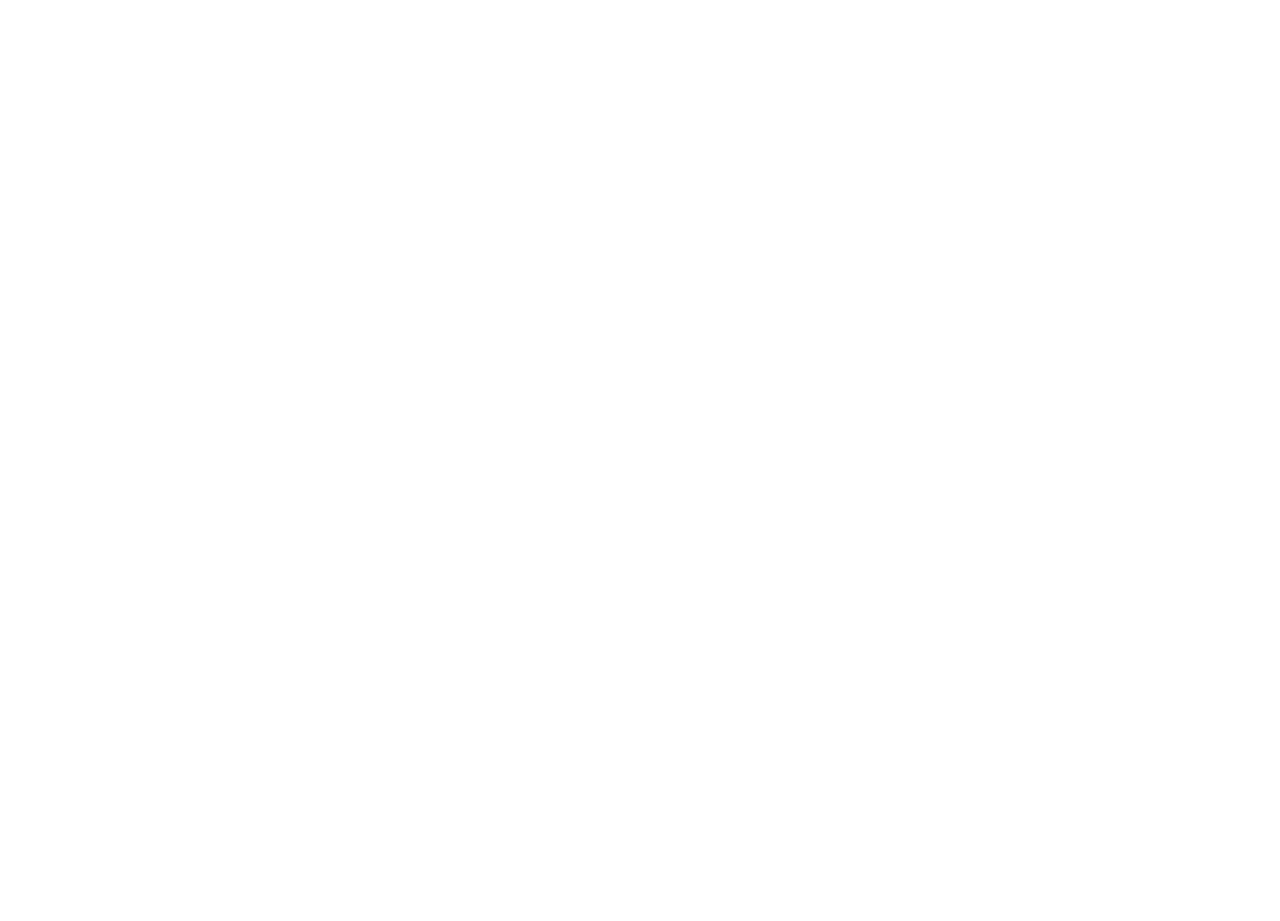
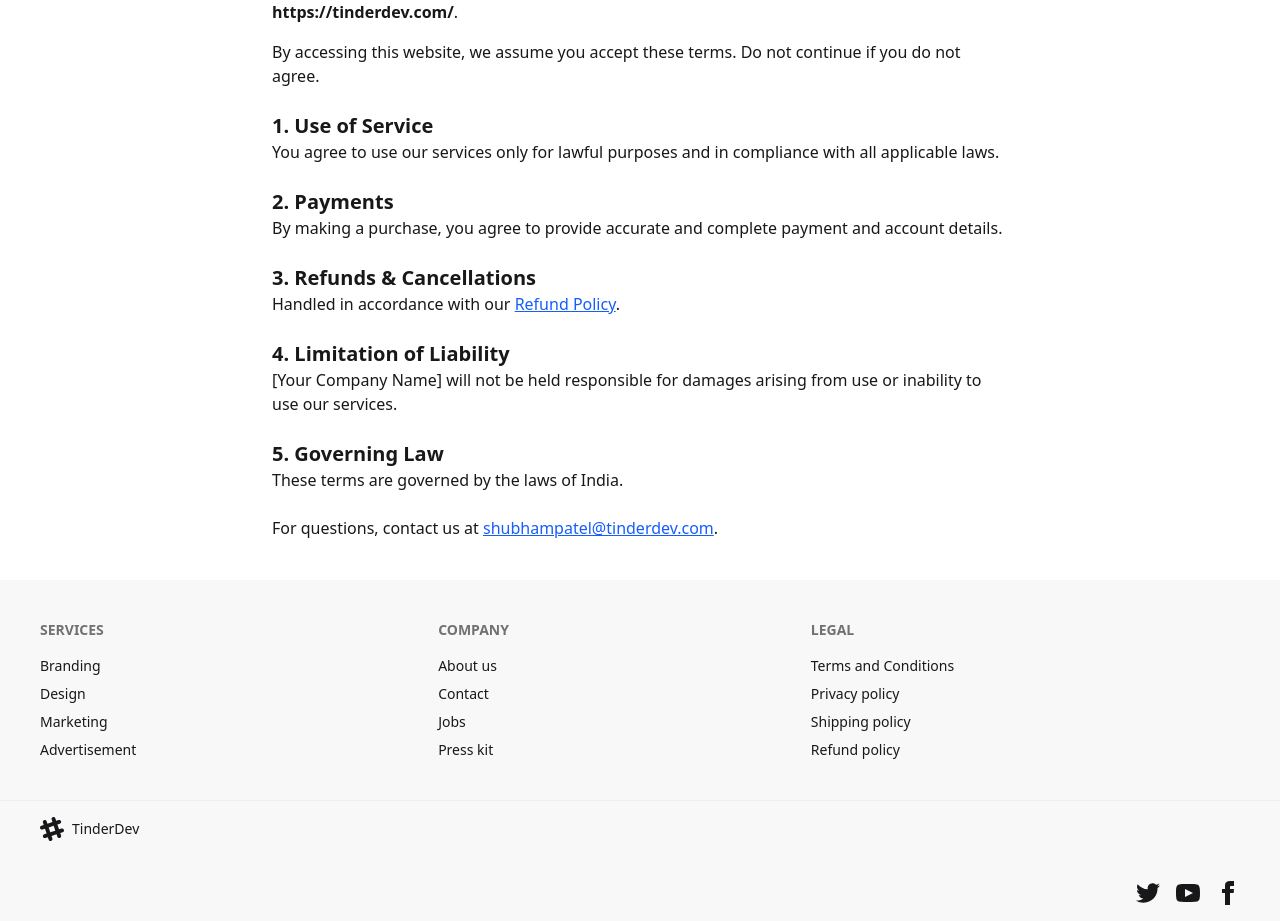
Before and after one commit to shubhamaug02/dev-tinder-ui, a React (Vite) app: page /terms in a window 1280 px wide. Before the commit this address had no page. Shown: the part 228-1149 px from the top of the page. Before the commit the page ends 800 px from the top, so only its background shows below. Built offline with nearby package versions, Linux system fonts and the light colour scheme; no server answers.

Commit message:
Added Terms and Conditions for Payment and other policies

```diff
--- a/src/App.jsx
+++ b/src/App.jsx
@@ -8,6 +8,11 @@
 import Logout from "./components/Logout";
 import Connections from "./components/Connections";
 import Requests from "./components/Requests";
+import TermsAndConditions from "./components/TermsAndConditions";
+import PrivacyPolicy from "./components/PrivacyPolicy";
+import RefundPolicy from "./components/RefundPolicy";
+import ShippingPolicy from "./components/ShippingPolicy";
+import ContactUs from "./components/ContactUs";
 
 function App() {
 
@@ -22,6 +27,12 @@
             <Route path="/logout" element={<Logout />} />
             <Route path="/connections" element={<Connections />}></Route>
             <Route path="/requests" element={<Requests />}></Route>
+            <Route path="/terms" element={<TermsAndConditions />} />
+            <Route path="/privacy" element={<PrivacyPolicy />} />
+            <Route path="/refund" element={<RefundPolicy />} />
+            <Route path="/shipping" element={<ShippingPolicy />} />
+            <Route path="/contact" element={<ContactUs />} />
+            <Route path="/refund" element={<RefundPolicy />} />
           </Route>
         </Routes>
       </BrowserRouter>
--- /dev/null
+++ b/src/components/ContactUs.jsx
@@ -0,0 +1,14 @@
+export default function ContactUs() {
+    return (
+        <div className="max-w-3xl mx-auto py-10 px-4">
+            <h1 className="text-3xl font-bold mb-6">Contact Us</h1>
+            <p>If you have any questions about our policies, please reach out:</p>
+
+            <div className="mt-6 space-y-2">
+                <p><strong>TinderDev</strong></p>
+                <p>Email: <a href="mailto:shubhampatel@tinderdev.com" className="text-blue-600 underline">shubhampatel@tinderdev.com</a></p>
+                <p>Address: New Ram Nagar, Jabalpur, MP, 482001</p>
+            </div>
+        </div>
+    );
+}
--- a/src/components/Footer.jsx
+++ b/src/components/Footer.jsx
@@ -1,13 +1,37 @@
 import React from 'react'
+import { Link } from 'react-router-dom';
 
 const Footer = () => {
   return (
     <div>
-        <footer className="footer sm:footer-horizontal text-neutral-content items-center p-4 fixed bottom-0 bg-base-300">
+      <footer className="footer sm:footer-horizontal bg-base-200 text-base-content p-10">
+        <nav>
+          <h6 className="footer-title">Services</h6>
+          <a className="link link-hover">Branding</a>
+          <a className="link link-hover">Design</a>
+          <a className="link link-hover">Marketing</a>
+          <a className="link link-hover">Advertisement</a>
+        </nav>
+        <nav>
+          <h6 className="footer-title">Company</h6>
+          <a className="link link-hover">About us</a>
+          <Link to="/contact" className="link link-hover">Contact</Link>
+          <a className="link link-hover">Jobs</a>
+          <a className="link link-hover">Press kit</a>
+        </nav>
+        <nav>
+          <h6 className="footer-title">Legal</h6>
+          <Link to="/terms" className="link link-hover">Terms and Conditions</Link>
+          <Link to="/privacy" className="link link-hover">Privacy policy</Link>
+          <Link to="/shipping" className="link link-hover">Shipping policy</Link>
+          <Link to="/refund" className="link link-hover">Refund policy</Link>
+        </nav>
+      </footer>
+      <footer className="footer bg-base-200 text-base-content border-base-300 border-t px-10 py-4">
         <aside className="grid-flow-col items-center">
           <svg
-      width="36"
-      height="36"
+            width="24"
+            height="24"
             viewBox="0 0 24 24"
             xmlns="http://www.w3.org/2000/svg"
             fillRule="evenodd"
@@ -16,9 +40,12 @@
             <path
               d="M22.672 15.226l-2.432.811.841 2.515c.33 1.019-.209 2.127-1.23 2.456-1.15.325-2.148-.321-2.463-1.226l-.84-2.518-5.013 1.677.84 2.517c.391 1.203-.434 2.542-1.831 2.542-.88 0-1.601-.564-1.86-1.314l-.842-2.516-2.431.809c-1.135.328-2.145-.317-2.463-1.229-.329-1.018.211-2.127 1.231-2.456l2.432-.809-1.621-4.823-2.432.808c-1.355.384-2.558-.59-2.558-1.839 0-.817.509-1.582 1.327-1.846l2.433-.809-.842-2.515c-.33-1.02.211-2.129 1.232-2.458 1.02-.329 2.13.209 2.461 1.229l.842 2.515 5.011-1.677-.839-2.517c-.403-1.238.484-2.553 1.843-2.553.819 0 1.585.509 1.85 1.326l.841 2.517 2.431-.81c1.02-.33 2.131.211 2.461 1.229.332 1.018-.21 2.126-1.23 2.456l-2.433.809 1.622 4.823 2.433-.809c1.242-.401 2.557.484 2.557 1.838 0 .819-.51 1.583-1.328 1.847m-8.992-6.428l-5.01 1.675 1.619 4.828 5.011-1.674-1.62-4.829z"></path>
           </svg>
-    <p>Copyright © {new Date().getFullYear()} - All right reserved</p>
+          <p>
+            TinderDev
+          </p>
         </aside>
-  <nav className="grid-flow-col gap-4 md:place-self-center md:justify-self-end">
+        <nav className="md:place-self-center md:justify-self-end">
+          <div className="grid grid-flow-col gap-4">
             <a>
               <svg
                 xmlns="http://www.w3.org/2000/svg"
@@ -52,6 +79,7 @@
                   d="M9 8h-3v4h3v12h5v-12h3.642l.358-4h-4v-1.667c0-.955.192-1.333 1.115-1.333h2.885v-5h-3.808c-3.596 0-5.192 1.583-5.192 4.615v3.385z"></path>
               </svg>
             </a>
+          </div>
         </nav>
       </footer>
     </div>
--- /dev/null
+++ b/src/components/PrivacyPolicy.jsx
@@ -0,0 +1,33 @@
+export default function PrivacyPolicy() {
+    return (
+        <div className="max-w-3xl mx-auto py-10 px-4">
+            <h1 className="text-3xl font-bold mb-6">Privacy Policy</h1>
+            <p>
+                At <strong>TinderDev</strong>, accessible from <strong>https://tinderdev.com/</strong>, we value your privacy.
+            </p>
+
+            <h2 className="text-xl font-semibold mt-6">1. Information We Collect</h2>
+            <p>Name, email, contact details, payment information, cookies, etc.</p>
+
+            <h2 className="text-xl font-semibold mt-6">2. How We Use Your Information</h2>
+            <ul className="list-disc list-inside space-y-2">
+                <li>Process transactions</li>
+                <li>Communicate about orders</li>
+                <li>Improve services</li>
+                <li>Comply with legal obligations</li>
+            </ul>
+
+            <h2 className="text-xl font-semibold mt-6">3. Sharing of Information</h2>
+            <p>We only share data with trusted third parties (e.g., payment processors, shipping partners).</p>
+
+            <h2 className="text-xl font-semibold mt-6">4. Security</h2>
+            <p>We use industry-standard measures to protect your data.</p>
+
+            <h2 className="text-xl font-semibold mt-6">5. Your Rights</h2>
+            <p>
+                You may request access, correction, or deletion of your data by contacting{" "}
+                <a href="mailto:shubhampatel@tinderdev.com" className="text-blue-600 underline">shubhampatel@tinderdev.com</a>.
+            </p>
+        </div>
+    );
+}
--- /dev/null
+++ b/src/components/RefundPolicy.jsx
@@ -0,0 +1,28 @@
+export default function RefundPolicy() {
+    return (
+        <div className="max-w-3xl mx-auto py-10 px-4">
+            <h1 className="text-3xl font-bold mb-6">Refund & Cancellation Policy</h1>
+            <p>At TinderDev, we want you to be satisfied with your purchase.</p>
+
+            <h2 className="text-xl font-semibold mt-6">1. Cancellation</h2>
+            <p>
+                Orders can be canceled within <strong>24 hours</strong> of placement by emailing{" "}
+                <a href="mailto:shubhampatel@tinderdev.com" className="text-blue-600 underline">shubhampatel@tinderdev.com</a>.
+            </p>
+
+            <h2 className="text-xl font-semibold mt-6">2. Refunds</h2>
+            <p>Refunds may be provided if:</p>
+            <ul className="list-disc list-inside space-y-2">
+                <li>Product/service not delivered</li>
+                <li>Product is defective or damaged</li>
+                <li>Duplicate payment made</li>
+            </ul>
+
+            <h2 className="text-xl font-semibold mt-6">3. Non-Refundable Items</h2>
+            <p>Digital goods, subscriptions, or items marked "final sale" are non-refundable.</p>
+
+            <h2 className="text-xl font-semibold mt-6">4. Timeline</h2>
+            <p>Refunds are processed within <strong>7 business days</strong> to your original payment method.</p>
+        </div>
+    );
+}
--- /dev/null
+++ b/src/components/ShippingPolicy.jsx
@@ -0,0 +1,22 @@
+export default function ShippingPolicy() {
+    return (
+        <div className="max-w-3xl mx-auto py-10 px-4">
+            <h1 className="text-3xl font-bold mb-6">Shipping & Delivery Policy</h1>
+
+            <h2 className="text-xl font-semibold mt-6">1. Processing Time</h2>
+            <p>Orders are processed within <strong>7 business days</strong>.</p>
+
+            <h2 className="text-xl font-semibold mt-6">2. Delivery Time</h2>
+            <p>Delivery times vary by location but typically take <strong>7-10 business days</strong>.</p>
+
+            <h2 className="text-xl font-semibold mt-6">3. Shipping Charges</h2>
+            <p>Charges are displayed at checkout.</p>
+
+            <h2 className="text-xl font-semibold mt-6">4. Tracking</h2>
+            <p>You will receive tracking details via email once your order has been dispatched.</p>
+
+            <h2 className="text-xl font-semibold mt-6">5. Delays</h2>
+            <p>We are not responsible for delays caused by courier companies or unforeseen circumstances.</p>
+        </div>
+    );
+}
--- /dev/null
+++ b/src/components/TermsAndConditions.jsx
@@ -0,0 +1,36 @@
+import { Link } from 'react-router-dom';
+
+export default function TermsAndConditions() {
+    return (
+        <div className="max-w-3xl mx-auto py-10 px-4">
+            <h1 className="text-3xl font-bold mb-6">Terms & Conditions</h1>
+            <p>Welcome to <strong>TinderDev</strong>!</p>
+            <p className="mt-4">
+                These Terms and Conditions outline the rules and regulations for the use of{" "}
+                <strong>https://tinderdev.com/</strong>.
+            </p>
+            <p className="mt-4">
+                By accessing this website, we assume you accept these terms. Do not continue if you do not agree.
+            </p>
+
+            <h2 className="text-xl font-semibold mt-6">1. Use of Service</h2>
+            <p>You agree to use our services only for lawful purposes and in compliance with all applicable laws.</p>
+
+            <h2 className="text-xl font-semibold mt-6">2. Payments</h2>
+            <p>By making a purchase, you agree to provide accurate and complete payment and account details.</p>
+
+            <h2 className="text-xl font-semibold mt-6">3. Refunds & Cancellations</h2>
+            <p>
+                Handled in accordance with our <Link to="/refund" className="text-blue-600 underline">Refund Policy</Link>.
+            </p>
+
+            <h2 className="text-xl font-semibold mt-6">4. Limitation of Liability</h2>
+            <p>[Your Company Name] will not be held responsible for damages arising from use or inability to use our services.</p>
+
+            <h2 className="text-xl font-semibold mt-6">5. Governing Law</h2>
+            <p>These terms are governed by the laws of India.</p>
+
+            <p className="mt-6">For questions, contact us at <a href="mailto:" className="text-blue-600 underline">shubhampatel@tinderdev.com</a>.</p>
+        </div>
+    );
+}
```
Lines whose indentation alone changed are shown as unchanged.
